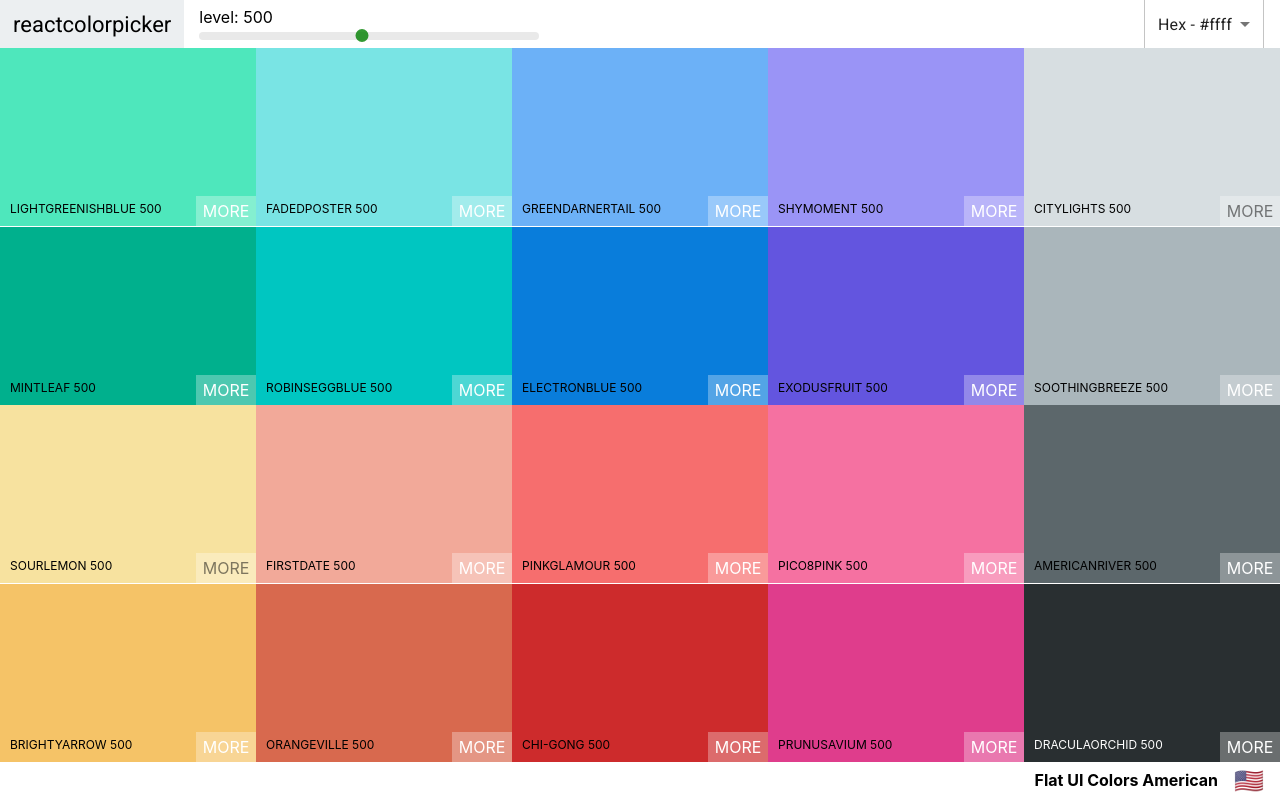
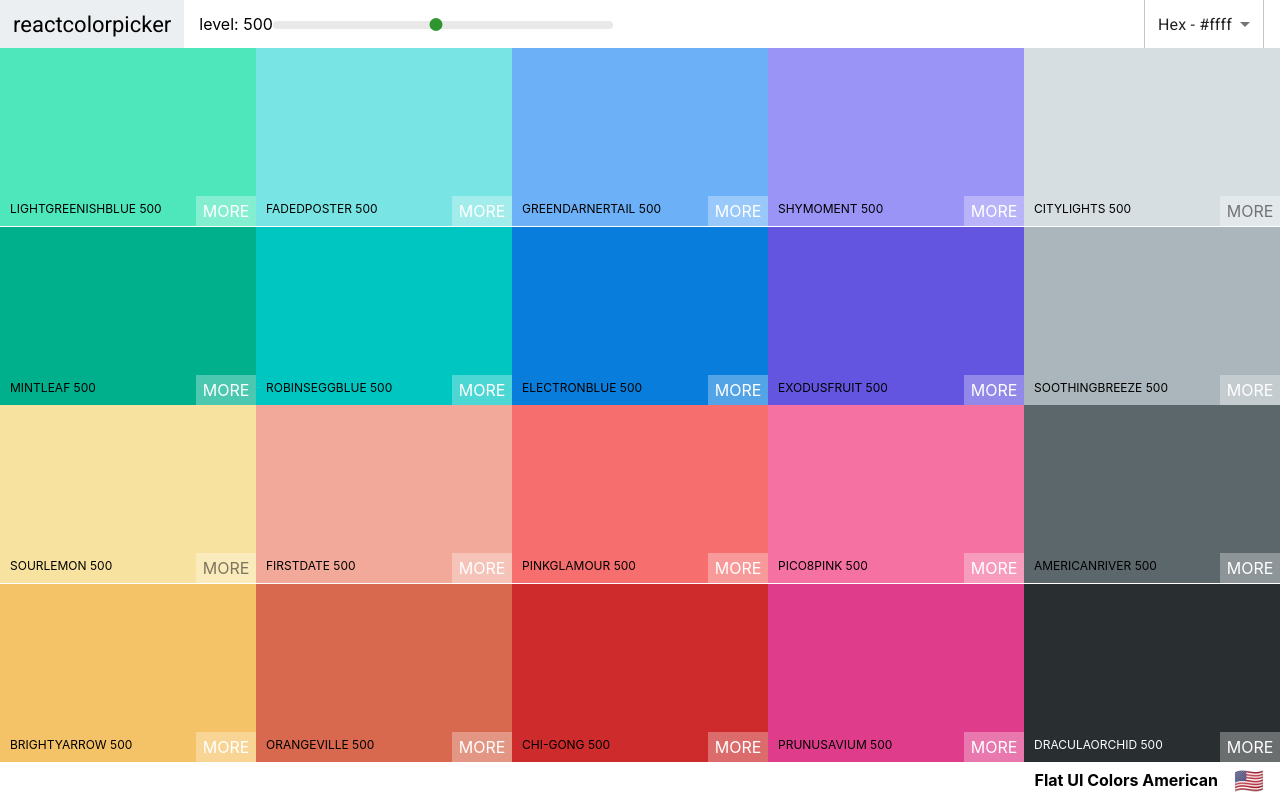
Before and after one commit to KSSidhu/colors-box-v2, a React (Vite) app: page /palette/flat-ui-colors-american in a window 1280 px wide. Built offline with nearby package versions, Linux system fonts and the light colour scheme.

Commit message:
Update navbar styles using makeStyles

```diff
--- a/src/navbar/Navbar.css
+++ /dev/null
@@ -1,55 +0,0 @@
-.Navbar {
-    display: flex;
-    align-items: center;
-    justify-content: flex-start;
-    height: 6vh;
-}
-
-.logo {
-    margin-right: 15px;
-    padding: 0 13px;
-    font-size: 22px;
-    background-color: #eceff1;
-    font-family: Roboto;
-    height: 100%;
-    display: flex;
-    align-items: center;
-}
-
-.logo a {
-    text-decoration: none;
-    color: black;
-}
-
-.slider-container {
-    width: 340px;
-    margin: 0px;
-    display: inline-block;
-}
-
-.rc-slider-track {
-    background-color: transparent;
-}
-
-.rc-slider-rail {
-    height: 8px;
-}
-
-.rc-slider-handle,
-.rc-slider-handle:focus,
-.rc-slider-handle:active,
-.rc-slider-handle:hover {
-    background-color: green;
-    outline: none;
-    border: 2px solid green;
-    box-shadow: none;
-    width: 13px;
-    height: 13px;
-    margin-left: -7px;
-    margin-top: -3px;
-}
-
-.select-container {
-    margin-left: auto;
-    margin-right: 1rem;
-}
--- a/src/navbar/Navbar.tsx
+++ b/src/navbar/Navbar.tsx
@@ -6,11 +6,11 @@ import {
     SelectChangeEvent,
     Snackbar,
 } from '@mui/material'
+import { makeStyles } from '@mui/styles'
 import Slider from 'rc-slider'
 import { useState } from 'react'
 import { Link } from 'react-router-dom'
 import { Format } from '../utils/colorHelper'
-import './Navbar.css'
 
 interface NavbarProps {
     level?: number
@@ -21,16 +21,17 @@ interface NavbarProps {
 function Navbar({ level, onChange, handleChange }: NavbarProps) {
     const [format, setFormat] = useState('hex')
     const [showSnackbar, setShowSnackbar] = useState(false)
+    const classes = useStyles()
 
     return (
-        <header className={'Navbar'}>
-            <div className={'logo'}>
+        <header className={classes.navbar}>
+            <div className={classes.logo}>
                 <Link to={'/'}>{'reactcolorpicker'}</Link>
             </div>
             {level && onChange && (
-                <div className={'slider-container'}>
+                <div>
                     <span>{`level: ${level}`}</span>
-                    <div className={'slider'}>
+                    <div className={classes.slider}>
                         <Slider
                             defaultValue={level}
                             min={100}
@@ -41,7 +42,7 @@ function Navbar({ level, onChange, handleChange }: NavbarProps) {
                     </div>
                 </div>
             )}
-            <div className={'select-container '}>
+            <div className={classes.selectContainer}>
                 <Select onChange={changeFormat} value={format}>
                     <MenuItem value={'hex'}>{'Hex - #ffff'}</MenuItem>
                     <MenuItem value={'rgb'}>
@@ -87,4 +88,55 @@ function Navbar({ level, onChange, handleChange }: NavbarProps) {
     }
 }
 
+const useStyles = makeStyles({
+    navbar: {
+        display: 'flex',
+        alignItems: 'center',
+        justifyContent: 'flex-start',
+        height: '6vh',
+    },
+    logo: {
+        marginRight: '15px',
+        padding: '0 13px',
+        fontSize: '22px',
+        backgroundColor: '#eceff1',
+        fontFamily: 'Roboto',
+        height: '100%',
+        display: 'flex',
+        alignItems: 'center',
+        '& a': {
+            textDecoration: 'none',
+            color: 'black',
+        },
+    },
+
+    slider: {
+        width: '340px',
+        margin: '0px',
+        display: 'inline-block',
+        '& .rc-slider-rail': {
+            height: '8px',
+        },
+        '& .rc-slider-handle, .rc-slider-handle:focus, .rc-slider-handle:active, .rc-slider-handle:hover':
+            {
+                backgroundColor: 'green',
+                outline: 'none',
+                border: '2px solid green',
+                boxShadow: 'none',
+                width: '13px',
+                height: '13px',
+                marginLeft: '-7px',
+                marginTop: '-3px',
+            },
+        '& .rc-slider-track': {
+            backgroundColor: 'transparent',
+        },
+    },
+
+    selectContainer: {
+        marginLeft: 'auto',
+        marginRight: '1rem',
+    },
+})
+
 export default Navbar
```
